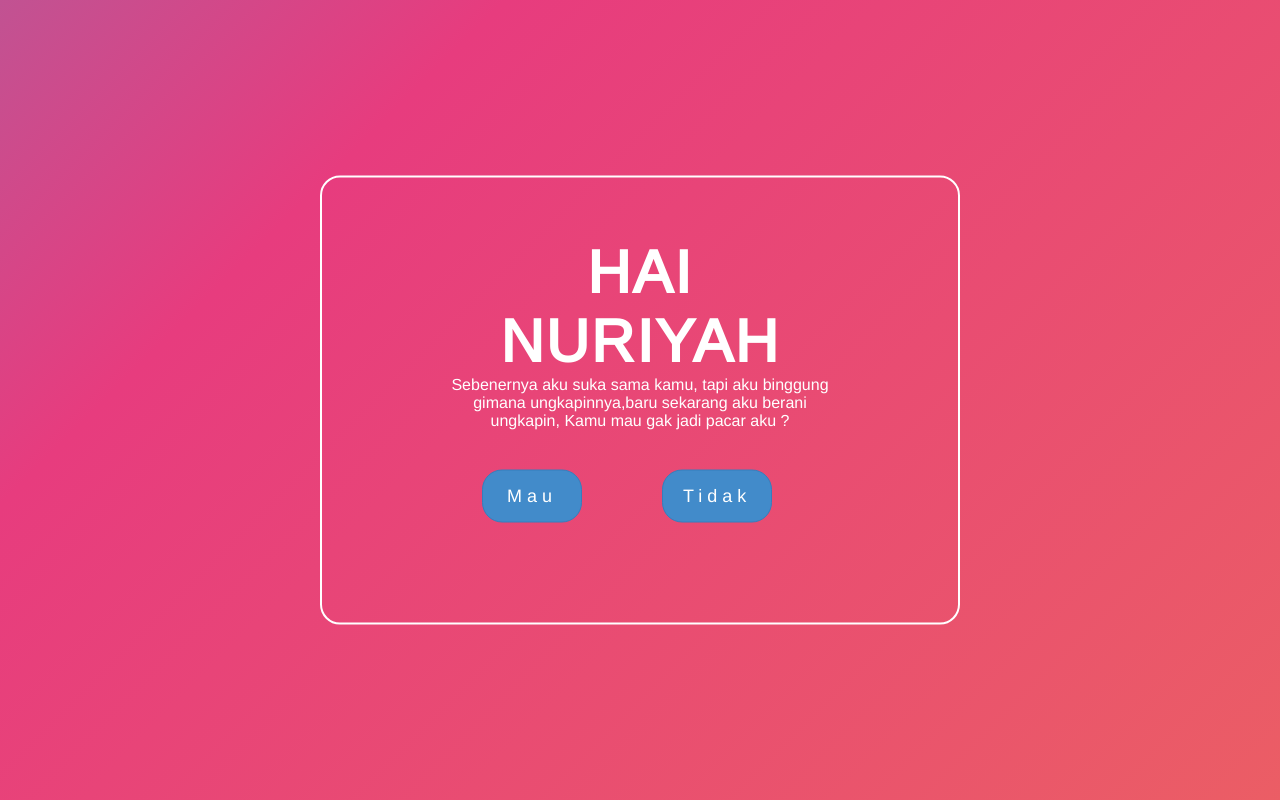
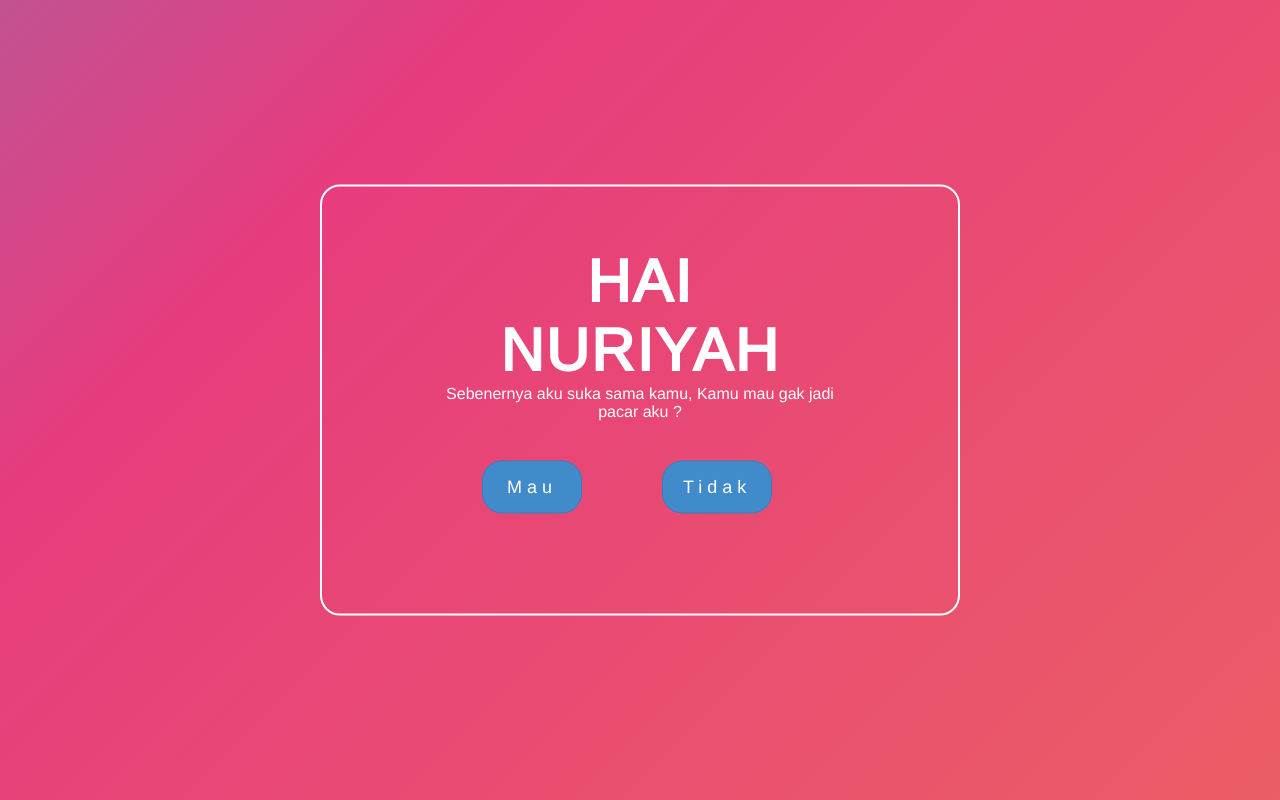
Before and after one commit to Hellboy102/test.html, a plain HTML site: page index.html in a window 1280 px wide. Drawn offline with nearby package versions, Linux system fonts and the light colour scheme.

Commit message:
Update index.html

```diff
--- a/index.html
+++ b/index.html
@@ -16,7 +16,7 @@ Name : Ardians
     <section>
         <div class="textme">
             <h1>Hai Nuriyah</h1>
-            <p>Sebenernya aku suka sama kamu, tapi aku binggung gimana ungkapinnya,baru sekarang aku berani ungkapin, Kamu mau gak jadi pacar aku ? </p>
+            <p>Sebenernya aku suka sama kamu, Kamu mau gak jadi pacar aku ? </p>
 <div class="jancok">
 
 
```
